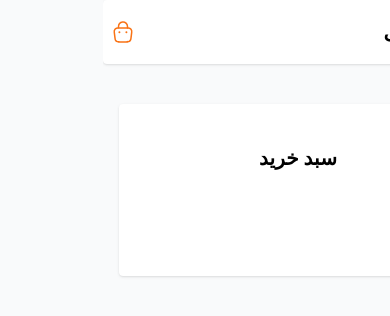
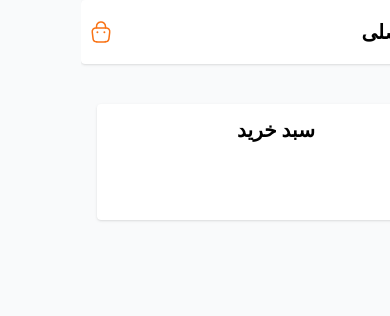
Before and after one commit to alimatinfar/products-cart, a Next.js app: page /cart in a window 390 px wide. Shown: the top 316 px of the page. Built offline with nearby package versions, Linux system fonts and the light colour scheme.

Commit message:
make responsive

```diff
--- a/components/Layout/Layout.tsx
+++ b/components/Layout/Layout.tsx
@@ -13,7 +13,7 @@ function Layout({children, title}: Props) {
     <>
       <Header/>
 
-      <Container className='w-11/12 mx-auto my-10 p-10'>
+      <Container className='w-11/12 mx-auto my-10 p-3 md:p-6 lg:p-10'>
         <Typography size='xl' className='text-center'>
           {title}
         </Typography>
--- a/components/pages/Home/ItemsList/ItemsList.tsx
+++ b/components/pages/Home/ItemsList/ItemsList.tsx
@@ -7,7 +7,7 @@ type Props = {
 
 function ItemsList({items}: Props) {
   return (
-    <div className='grid grid-cols-4 gap-5 p-8'>
+    <div className='grid md:grid-cols-2 lg:grid-cols-3 xl:grid-cols-4 gap-5 p-8'>
       {items && items.map(function (item: ProductResponseType) {
         return (
           <ProductCard id={item.id} key={item.id} imgSrc={item.image} title={item.title} price={item.price}/>
```
